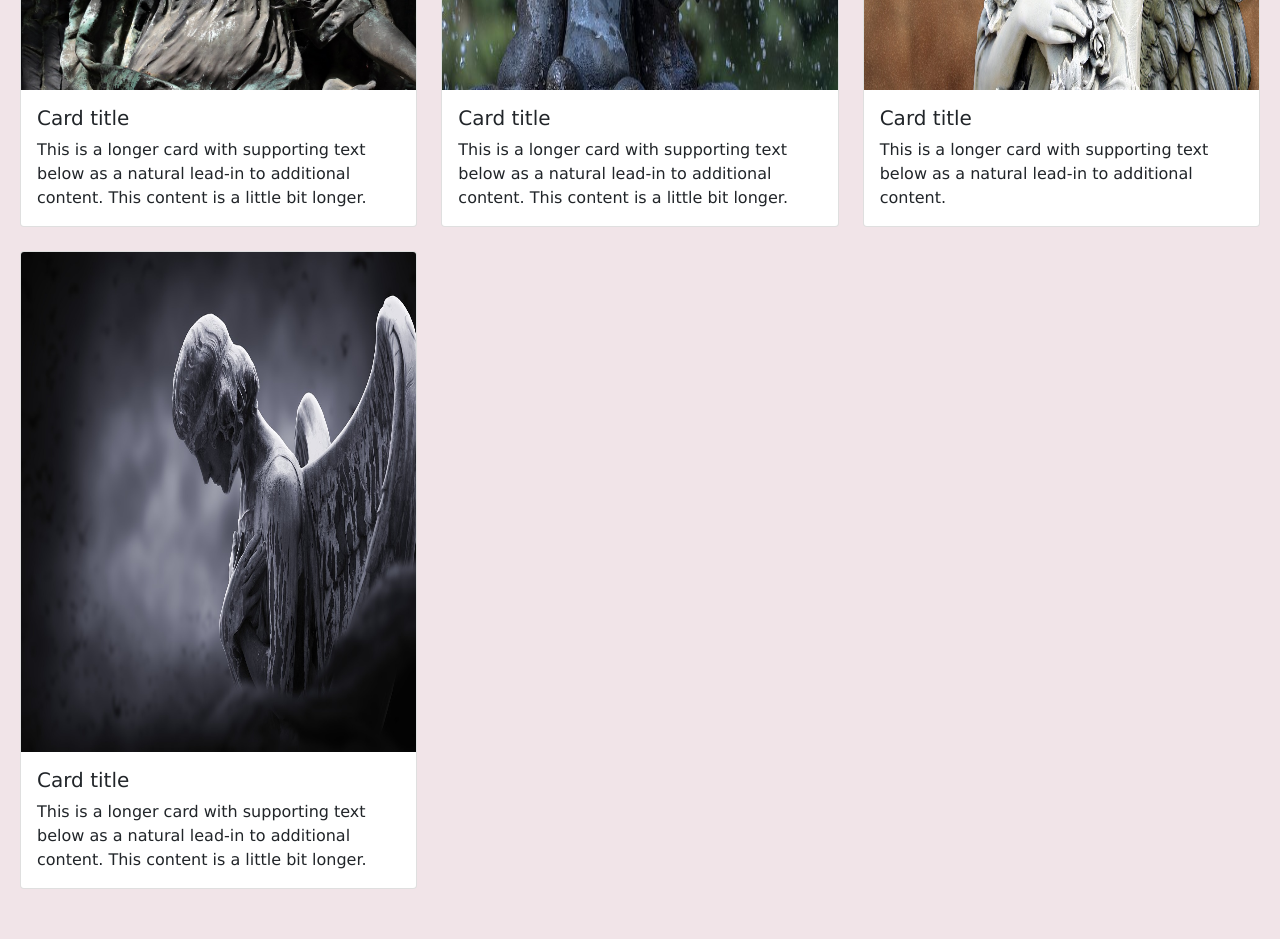
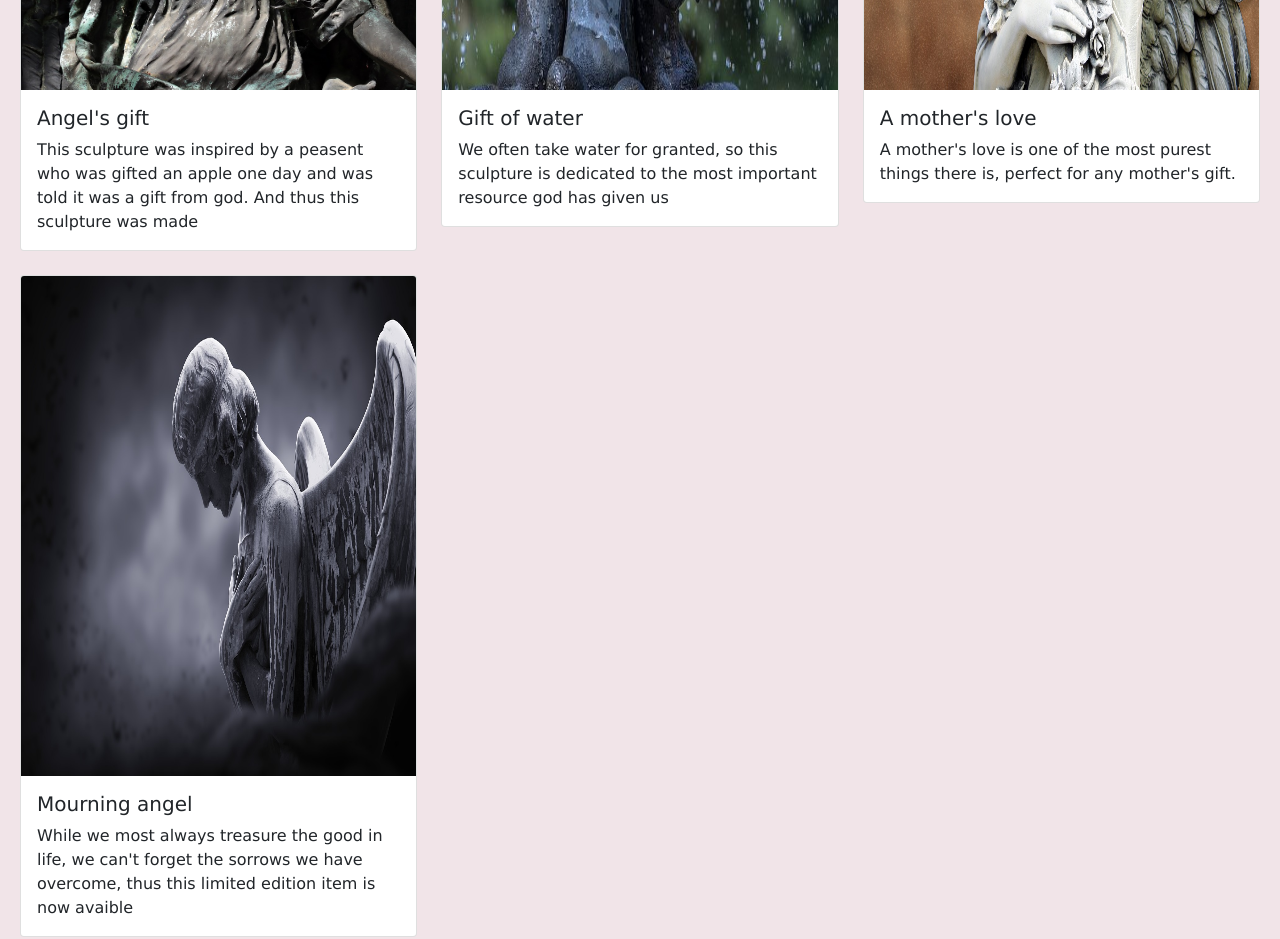
Before and after one commit to oscarortiz-mondragon/angel_statue, a plain HTML site: page index.html in a window 1280 px wide. Shown: the part 1980-2919 px from the top of the page. Before the commit the page ends 2889 px from the top, so only its background shows below. Drawn offline with nearby package versions, Linux system fonts and the light colour scheme.

Commit message:
Fixed image issue for mobile

```diff
--- a/index.html
+++ b/index.html
@@ -117,9 +117,8 @@
           </div>
 
       <div class="card-body">
-        <h5 class="card-title">Card title</h5>
-        <p class="card-text">This is a longer card with supporting text below as a natural lead-in to additional
-          content. This content is a little bit longer.</p>
+        <h5 class="card-title">Angel's gift</h5>
+        <p class="card-text">This sculpture was inspired by a peasent who was gifted an apple one day and was told it was a gift from god. And thus this sculpture was made</p>
       </div>
     </div>
   </div>
@@ -135,9 +134,8 @@
 
       <div class="card-body">
 
-        <h5 class="card-title">Card title</h5>
-        <p class="card-text">This is a longer card with supporting text below as a natural lead-in to additional
-          content. This content is a little bit longer.</p>
+        <h5 class="card-title">Gift of water</h5>
+        <p class="card-text">We often take water for granted, so this sculpture is dedicated to the most important resource god has given us</p>
       </div>
     </div>
   </div>
@@ -149,9 +147,8 @@
 
   </div>
       <div class="card-body">
-        <h5 class="card-title">Card title</h5>
-        <p class="card-text">This is a longer card with supporting text below as a natural lead-in to additional
-          content.
+        <h5 class="card-title">A mother's love</h5>
+        <p class="card-text">A mother's love is one of the most purest things there is, perfect for any mother's gift.
         <i></i>
         </p>
       </div>
@@ -166,9 +163,8 @@
 
       </div>
       <div class="card-body">
-        <h5 class="card-title">Card title</h5>
-        <p class="card-text">This is a longer card with supporting text below as a natural lead-in to additional
-          content. This content is a little bit longer.</p>
+        <h5 class="card-title">Mourning angel</h5>
+        <p class="card-text">While we most always treasure the good in life, we can't forget the sorrows we have overcome, thus this limited edition item is now avaible</p>
 
       </div>
     </div>
--- a/style.css
+++ b/style.css
@@ -130,19 +130,7 @@ input {
   text-align: center;
   font-size: 2rem;
 }
-/* .col .minus {
-  z-index: -2;
-  opacity: 0;
-  position: absolute;
-  top: 80%;
-  height: 100%;
-  width: 100%;
-  color: black;
-  align-items: center;
-  text-align: center;
-  font-size: 2rem;
-  transform: translateY(-30rem);
-} */
+
 .cartContainer {
   display: grid;
   position: absolute;
@@ -150,3 +138,12 @@ input {
   width: 100%;
   height: 10%;
 }
+@media screen and (max-width: 800px) {
+  main {
+    background: url(./images/angel_statue_hand.jpg) no-repeat center;
+    height: auto;
+    border: white solid 10px;
+    margin-bottom: 10px;
+    background-size: cover;
+  }
+}
```
